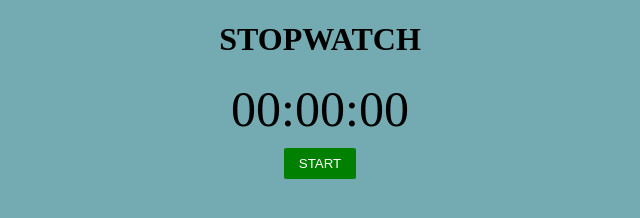
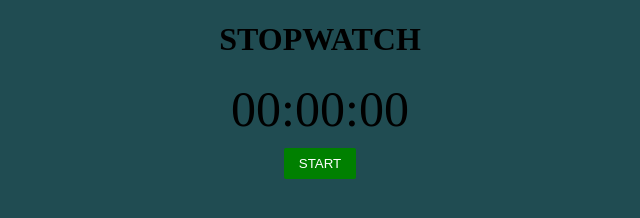
Before and after one commit to sourabhkumar27/Personal-Project, a website: page src/index.html in a window 1280 px wide. Shown: the whole page, without its empty margins (320-960 px from the left). Drawn offline with Linux system fonts and the light colour scheme.

Commit message:
add background

```diff
--- a/src/styles/styles.css
+++ b/src/styles/styles.css
@@ -1,5 +1,5 @@
 body {
-    background: rgb(116, 170, 177);
+    background: rgb(32, 76, 82);
     margin: 0;
     box-sizing: border-box;
   }
```
